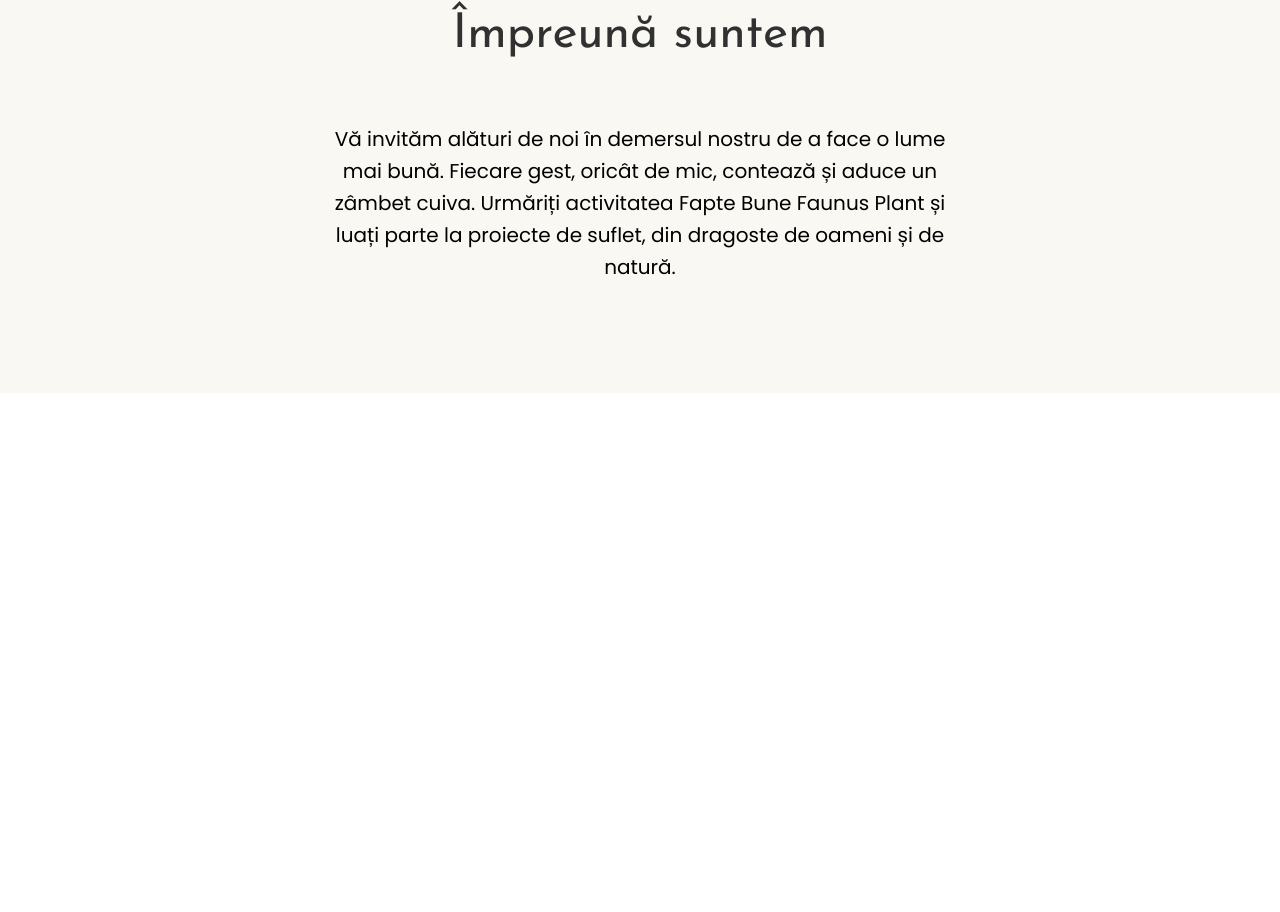
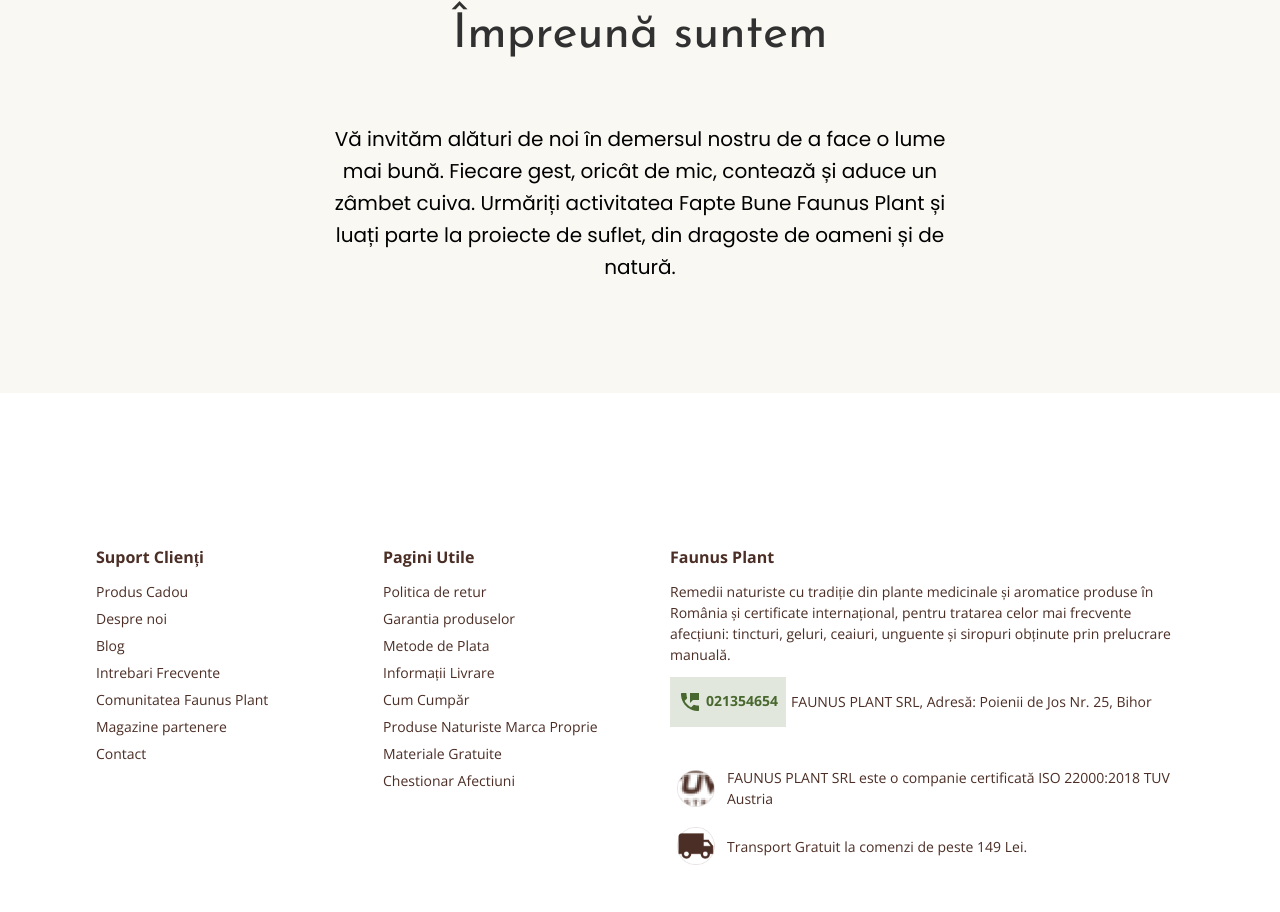
Before and after one commit to golam-kibriya123/faunus, a plain HTML site: page index.html in a window 1280 px wide. Shown: the part 5748-6660 px from the top of the page. Before the commit the page ends 6141 px from the top, so only its background shows below. Drawn offline with nearby package versions, Linux system fonts and the light colour scheme.

Commit message:
added top footer for larger

```diff
--- a/assets/css/style.css
+++ b/assets/css/style.css
@@ -78,7 +78,7 @@ img {
 
 #toggle2 {
     border: 1px solid #4B2E25;
-    padding: 1px ;
+    padding: 1px;
     display: none;
 
 }
@@ -639,6 +639,95 @@ img {
 
 }
 
+/* footer section */
+footer .container {
+    background: #ffff;
+    padding-top: 140px;
+    padding-bottom: 40px;
+}
+
+footer .container .footer-top .content {
+    display: grid;
+    grid-template-columns: 1fr 1fr 2fr;
+    align-items: start;
+    justify-content: space-between;
+    gap: 30px;
+}
+
+footer .container .footer-top .content .footer-list {}
+
+footer .container .footer-top .content .footer-list .list-title {
+    font-family: "Open Sans";
+    font-size: 16px;
+    font-weight: 700;
+    line-height: 24px;
+    color: #4B2E25;
+    margin: 12px 0;
+}
+
+footer .container .footer-top .content .footer-list .list-description {
+    font-family: "Open Sans";
+    font-size: 14px;
+    font-weight: 400;
+    line-height: 21px;
+    color: #4B2E25;
+    margin-bottom: 12px;
+}
+
+footer .container .footer-top .content .footer-list ul {
+    display: flex;
+    flex-direction: column;
+    align-items: start;
+    gap: 6px;
+    list-style: none;
+}
+
+footer .container .footer-top .content .footer-list ul li {
+    display: flex;
+    align-items: center;
+    justify-content: start;
+}
+
+footer .container .footer-top .content .footer-list ul a {
+    display: block;
+}
+
+footer .container .footer-top .content .footer-list ul a,
+footer .container .footer-top .content .footer-list ul li {
+    font-family: "Open Sans";
+    font-size: 14px;
+    font-weight: 400;
+    line-height: 21px;
+    color: #4B2E25;
+    text-decoration: none;
+
+}
+
+footer .container .footer-top .content .footer-list ul li span {
+    display: flex;
+    align-items: start;
+    gap: 1px;
+    padding: 13px 8px;
+    margin-right: 5px;
+    background: #E1E7DD;
+    color: #49682F;
+    font-weight: 700;
+}
+
+footer .container .footer-top .content .footer-list ul li span img {
+    width: 24px;
+    margin-right: 3px;
+}
+
+footer .container .footer-top .content .footer-list ul .footer-phone {
+    margin-bottom: 30px;
+}
+
+footer .container .footer-top .content .footer-list ul li>img {
+    width: 57px;
+    padding: 7px;
+}
+
 /* for mobile */
 @media only screen and (max-width: 600px) {
 
@@ -896,6 +985,11 @@ img {
 
     }
 
+    /* suntem-section */
+    .suntem-section .container {
+        padding: 350px 0 110px 0;
+    }
+
     .suntem-section .container .content {
         width: 90%;
         margin: 0 auto;
--- a/index.html
+++ b/index.html
@@ -337,6 +337,68 @@
         </div>
     </section>
 
+    <!--       footer   -->
+
+    <footer>
+        <div class="container">
+            <div class="footer-top ">
+                <div class="container-mini">
+                    <div class="content">
+                        <div class="footer-list">
+                            <h2 class="list-title">Suport Clienți</h2>
+                            <ul>
+                                <li><a href="#">Produs Cadou</a></li>
+                                <li><a href="#">Despre noi</a></li>
+                                <li><a href="#">Blog</a></li>
+                                <li><a href="#">Intrebari Frecvente</a></li>
+                                <li><a href="#">Comunitatea Faunus Plant</a></li>
+                                <li><a href="#">Magazine partenere</a></li>
+                                <li><a href="#">Contact</a></li>
+                            </ul>
+                        </div>
+                        <div class="footer-list">
+                            <h2 class="list-title">Pagini Utile</h2>
+                            <ul>
+                                <li><a href="#">Politica de retur</a></li>
+                                <li><a href="#">Garantia produselor</a></li>
+                                <li><a href="#">Metode de Plata</a></li>
+                                <li><a href="#">Informații Livrare</a></li>
+                                <li><a href="#">Cum Cumpăr</a></li>
+                                <li><a href="#">Produse Naturiste Marca Proprie</a></li>
+                                <li><a href="#">Materiale Gratuite</a></li>
+                                <li><a href="#">Chestionar Afectiuni</a></li>
+                            </ul>
+                        </div>
+                        <div class="footer-list">
+                            <h2 class="list-title">Faunus Plant</h2>
+                            <p class="list-description">Remedii naturiste cu tradiție din plante medicinale și aromatice
+                                produse în România și
+                                certificate internațional, pentru tratarea celor mai frecvente afecțiuni: tincturi,
+                                geluri,
+                                ceaiuri, unguente și siropuri obținute prin prelucrare manuală.</p>
+                            <ul>
+                                <li class="footer-phone">
+                                    <span>
+                                        <img src="assets/images/icon/fmobile.png" alt="">
+                                        021354654
+                                    </span>FAUNUS PLANT SRL, Adresă: Poienii de Jos Nr. 25, Bihor
+
+                                </li>
+                                <li><img src="assets/images/icon/Img_margin.png" alt="">FAUNUS PLANT SRL
+                                    este o companie certificată ISO 22000:2018 TUV Austria</li>
+                                <li><img src="assets/images/icon/car.png" alt=""> Transport Gratuit la
+                                    comenzi de peste 149 Lei.</li>
+
+                            </ul>
+                        </div>
+                    </div>
+                </div>
+            </div>
+
+            <div class="footer-bottom "></div>
+        </div>
+
+    </footer>
 </body>
 <script>
     document.getElementById("toggle1").addEventListener("click", () => {
```
Also changed, not shown: assets/images/icon/fmobile.png (added).
